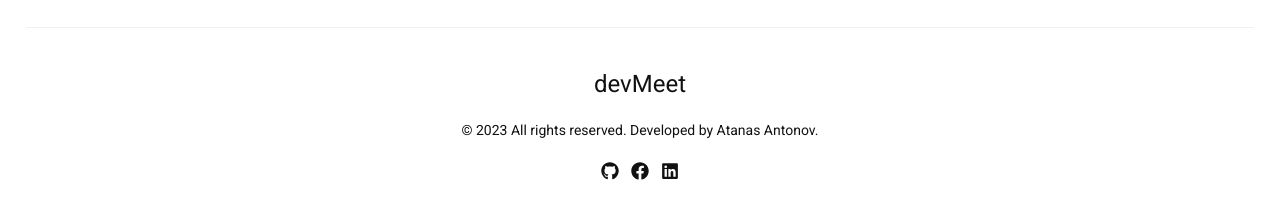
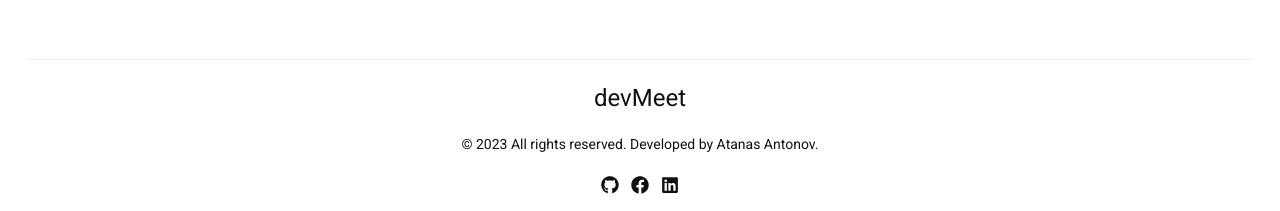
Before and after one commit to AntonovAtanas/DevMeet, a React (Vite) app: page / in a window 1280 px wide. Shown: the part 586-797 px from the top of the page. Built offline with nearby package versions, Linux system fonts and the light colour scheme; no server answers; the database is empty.

Commit message:
Lower footer margins

```diff
--- a/src/core/Footer/Footer.module.css
+++ b/src/core/Footer/Footer.module.css
@@ -17,7 +17,6 @@
     color: #111111;
     font-size: 24px;
     margin-bottom: 0;
-    margin-top: 18px;
 }
 
 .footerSubTitle {
@@ -30,7 +29,7 @@
     display: flex;
     justify-content: center;
     gap: 12px;
-    margin-bottom: 30px;
+    margin-bottom: 1em;
 }
 
 .socialIcon {
```
